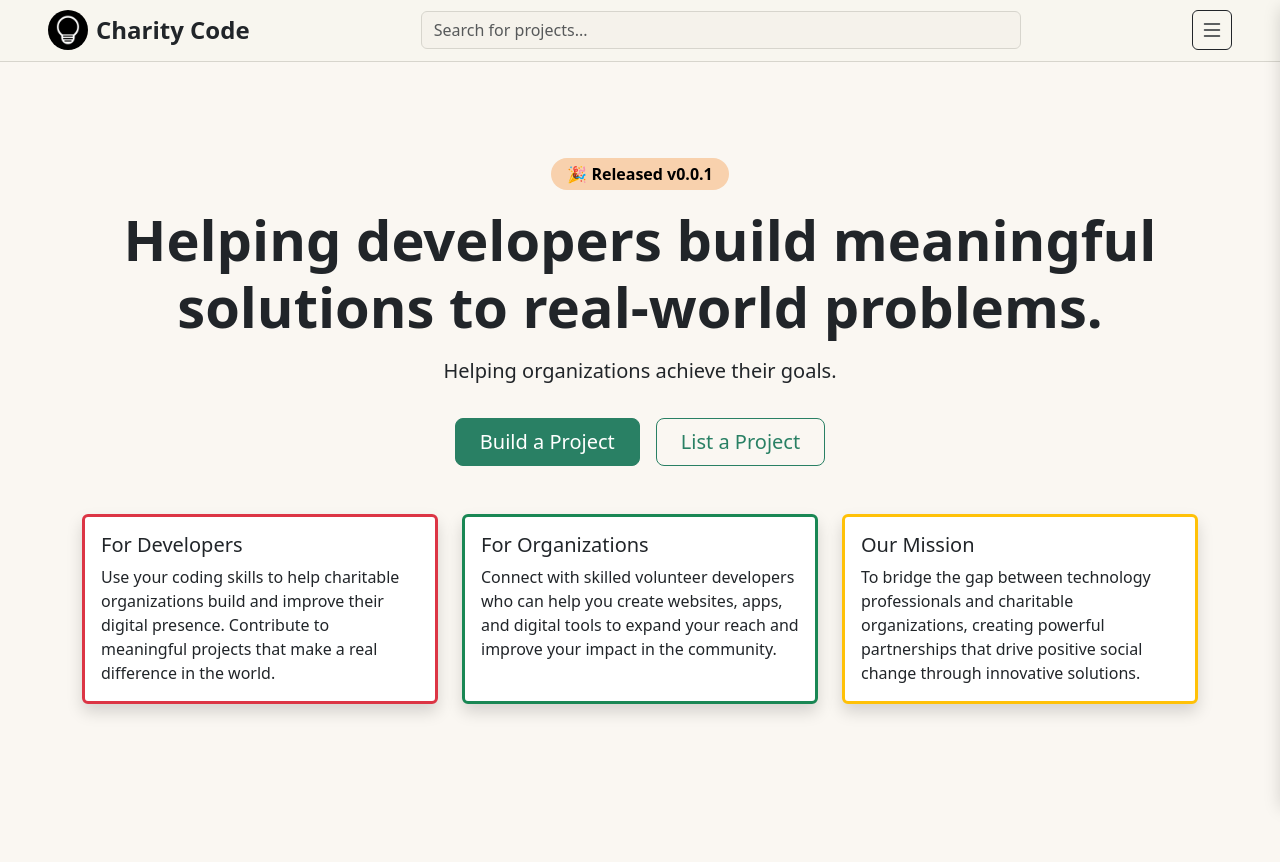
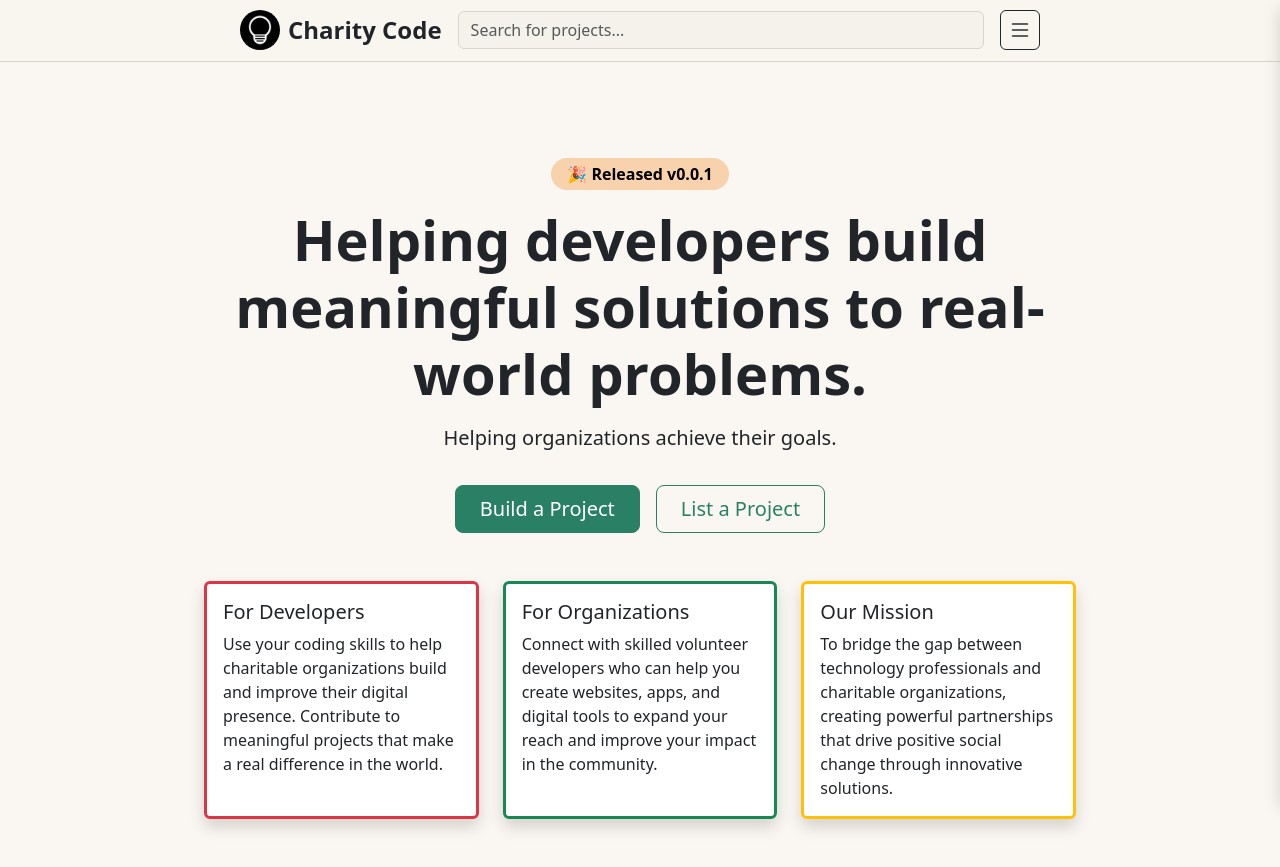
Before and after one commit to 43110JOSHUA/CharityCode, a Next.js app: page / in a window 1280 px wide. Built offline with nearby package versions, Linux system fonts and the light colour scheme.

Commit message:
Added page border padding

```diff
--- /dev/null
+++ b/app/components/PageBorder.tsx
@@ -0,0 +1,19 @@
+import React from "react";
+
+interface Props {
+  children: React.ReactNode;
+}
+
+const PageBorder = ({ children }: Props) => {
+  return (
+    <div className="px-0 px-xl-5">
+      <div className="px-0 px-xl-5">
+        <div className="px-0 px-xl-5">
+          <div className="px-0 px-xl-5">{children}</div>
+        </div>
+      </div>
+    </div>
+  );
+};
+
+export default PageBorder;
--- a/app/components/nav/NavBar.tsx
+++ b/app/components/nav/NavBar.tsx
@@ -5,6 +5,7 @@ import Avatar from "./Avatar";
 import IconButton from "./IconButton";
 import SearchBar from "./SearchBar";
 import SideNav from "./SideNav";
+import PageBorder from "../PageBorder";
 
 const NavBar = () => {
   const [isSideNavOpen, setIsSideNavOpen] = useState(false);
@@ -15,7 +16,9 @@ const NavBar = () => {
 
   return (
     <>
-      <nav className="border-bottom d-flex gap-3 justify-content-between align-items-center sticky-top py-2 px-3 px-md-5 bg-tan border-border-tan">
+      <div className="bg-tan sticky-top border-bottom border-border-tan">
+        <PageBorder>
+          <nav className="d-flex gap-3 justify-content-between align-items-center py-2 px-3 px-md-5">
             <div className="d-flex gap-2 align-items-center">
               <Avatar src="/CCicon.png" />
               <h4 className="pt-2 fw-bold d-none d-sm-block text-nowrap">
@@ -25,6 +28,8 @@ const NavBar = () => {
             <SearchBar />
             <IconButton icon="bi bi-list" onClick={toggleSideNav} />
           </nav>
+        </PageBorder>
+      </div>
 
       <SideNav isOpen={isSideNavOpen} onClose={() => setIsSideNavOpen(false)} />
     </>
--- a/app/page.tsx
+++ b/app/page.tsx
@@ -1,9 +1,11 @@
 import Image from "next/image";
 import styles from "./page.module.css";
+import PageBorder from "./components/PageBorder";
 
 export default function Home() {
   return (
-    <div className="bg-light-tan min-vh-100">
+    <div className="bg-light-tan">
+      <PageBorder>
         <div className="container py-5">
           <div className="row">
             <div className="col-12 text-center mb-3 mt-5">
@@ -41,9 +43,10 @@ export default function Home() {
                 <div className="card-body">
                   <h5 className="card-title">For Developers</h5>
                   <p className="card-text">
-                  Use your coding skills to help charitable organizations build
-                  and improve their digital presence. Contribute to meaningful
-                  projects that make a real difference in the world.
+                    Use your coding skills to help charitable organizations
+                    build and improve their digital presence. Contribute to
+                    meaningful projects that make a real difference in the
+                    world.
                   </p>
                 </div>
               </div>
@@ -55,8 +58,8 @@ export default function Home() {
                   <h5 className="card-title">For Organizations</h5>
                   <p className="card-text">
                     Connect with skilled volunteer developers who can help you
-                  create websites, apps, and digital tools to expand your reach
-                  and improve your impact in the community.
+                    create websites, apps, and digital tools to expand your
+                    reach and improve your impact in the community.
                   </p>
                 </div>
               </div>
@@ -68,14 +71,16 @@ export default function Home() {
                   <h5 className="card-title">Our Mission</h5>
                   <p className="card-text">
                     To bridge the gap between technology professionals and
-                  charitable organizations, creating powerful partnerships that
-                  drive positive social change through innovative solutions.
+                    charitable organizations, creating powerful partnerships
+                    that drive positive social change through innovative
+                    solutions.
                   </p>
                 </div>
               </div>
             </div>
           </div>
         </div>
+      </PageBorder>
     </div>
   );
 }
```
Lines whose indentation alone changed are shown as unchanged.
